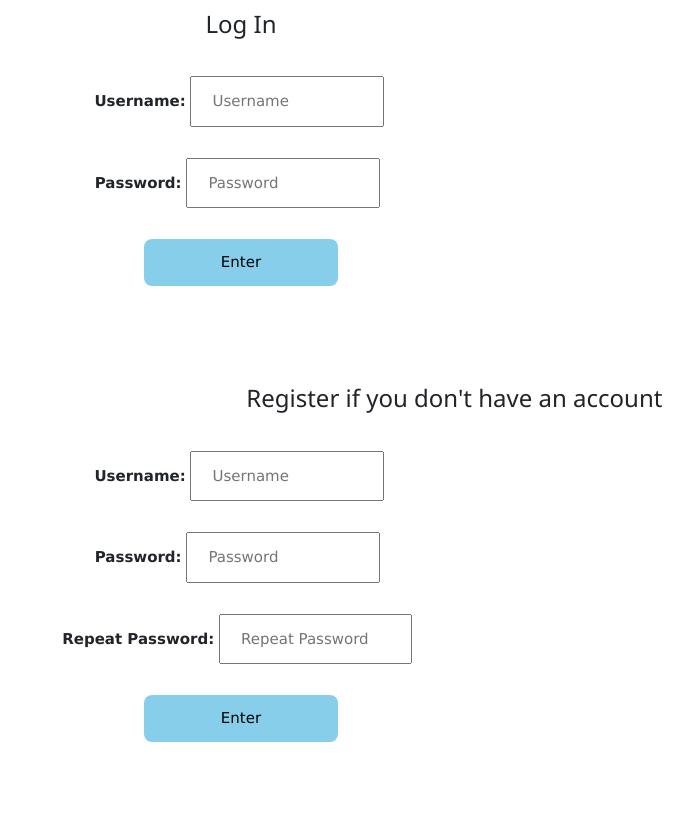
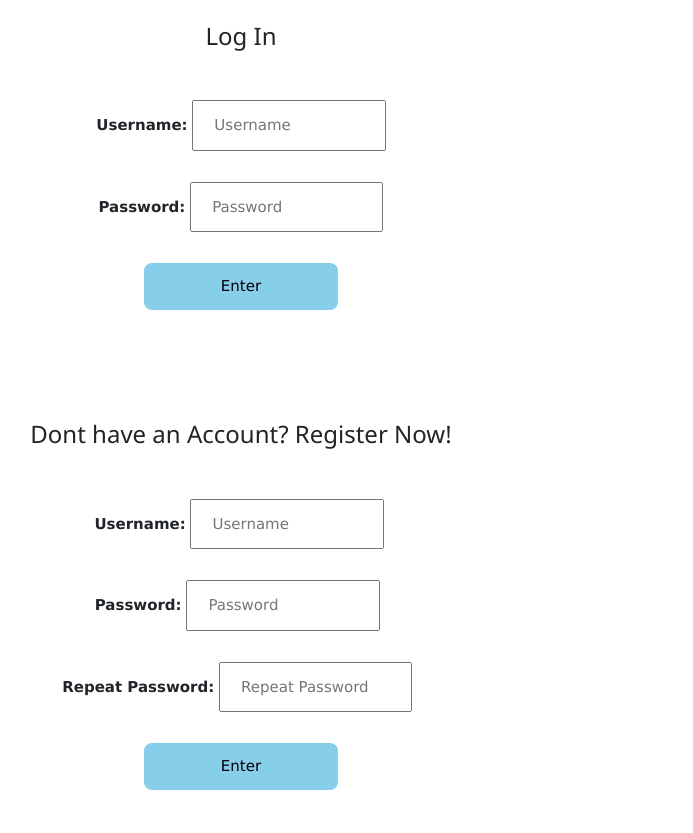
Before and after one commit to karan925/cmpe272-marketplace, a PHP site: page /authenticate.php in a window 1280 px wide. Shown: the part 54-887 px from the top of the page, without its empty margins (399-1092 px from the left). Before the commit the page ends 796 px from the top, so only its background shows below. Run offline with PHP 8.4, Linux system fonts and the light colour scheme.

Commit message:
First commit on marketplace members

```diff
--- a/authenticate.php
+++ b/authenticate.php
@@ -46,6 +46,7 @@
     }
     h3{
       text-align: center;
+      padding: 12px 20px;
     }
   </style>
 </header>
@@ -57,13 +58,13 @@
       <div class="form-row">
         <div class="form-group col-sm-4 offset-4">
           <td><strong>Username:</strong></td>
-          <input type="text" class="mr-1 offset-1" name="Username" placeholder="Username">
+          <input type="text" name="Username" placeholder="Username">
         </div>
       </div>
       <div class="form-row">
         <div class="form-group col-sm-4 offset-4">
           <td><strong>Password:</strong></td>
-          <input type="text" class="mr-2 offset-1" name="Password" placeholder="Password">
+          <input type="text" name="Password" placeholder="Password">
         </div>
       </div>
       <div class="form-row">
@@ -80,7 +81,7 @@
   ?>
 
 
-  <h3 class="offset-4">Register if you don't have an account</h3>
+  <h3>Dont have an Account? Register Now!</h3>
   <div class="Container">
     <form action="register.php" method="post">
       <div class="form-row">
--- a/home.php
+++ b/home.php
@@ -60,7 +60,7 @@
  if ($loggedin == 1) {
    echo '<div class="Container">';
    echo '<div class="row">';
-   echo '<div class="col-6 offset-8">';
+   echo '<div class="col-6 offset-10">';
    echo "<strong> Welcome to our Marketplace: ".$Username."! </strong>";
    echo '</div>';
    echo '</div>';
```
